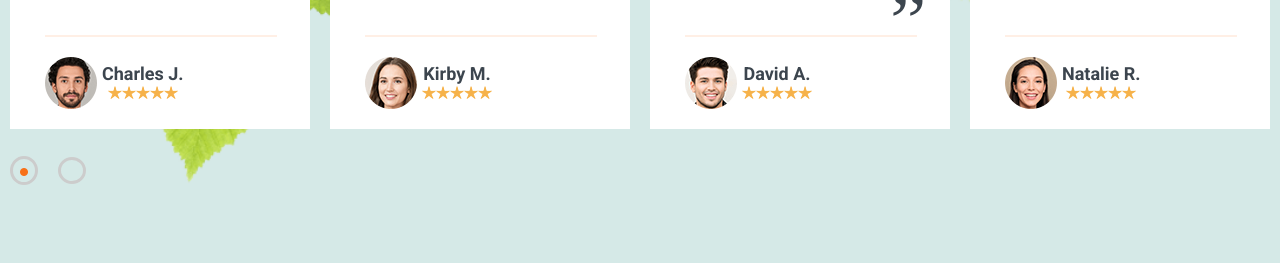
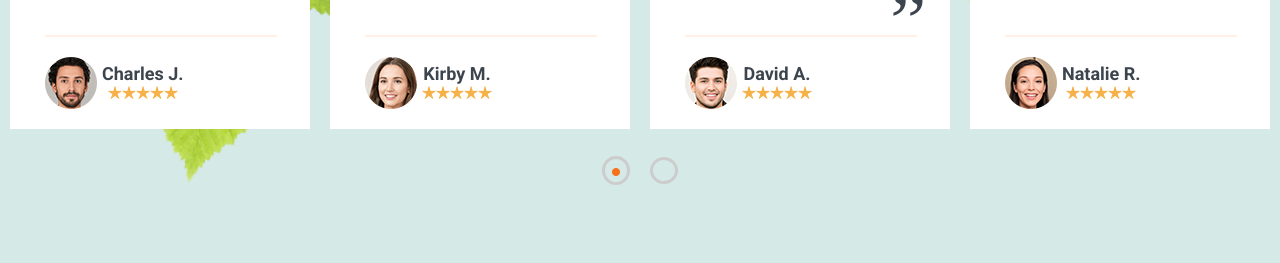
Before and after one commit to helyeahhh/hyper6, a plain HTML site: page index.html in a window 1280 px wide. Shown: the part 5046-5309 px from the top of the page. Drawn offline with nearby package versions, Linux system fonts and the light colour scheme.

Commit message:
Adjust alignments

```diff
--- a/assets/scss/styles.scss
+++ b/assets/scss/styles.scss
@@ -648,13 +648,9 @@ header {
 
     ul
     {
-        display: -webkit-box;
-        display: -ms-flexbox;
-        display: flex;
-        -ms-flex-wrap: wrap;
-            flex-wrap: wrap;
         padding: 20px 0px;
         margin: 0 auto;
+        text-align: center;
     }
     .slick-dots li {
         padding: 10px 10px;
```
Also changed, not shown: assets/css/styles.css, 1 other file.
